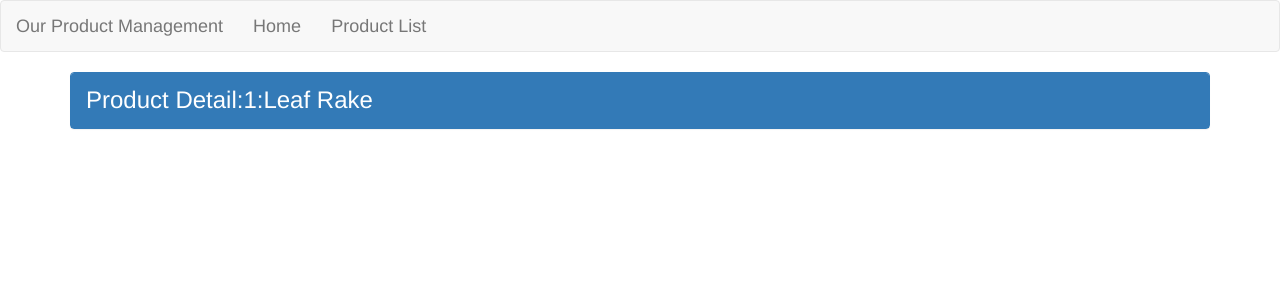
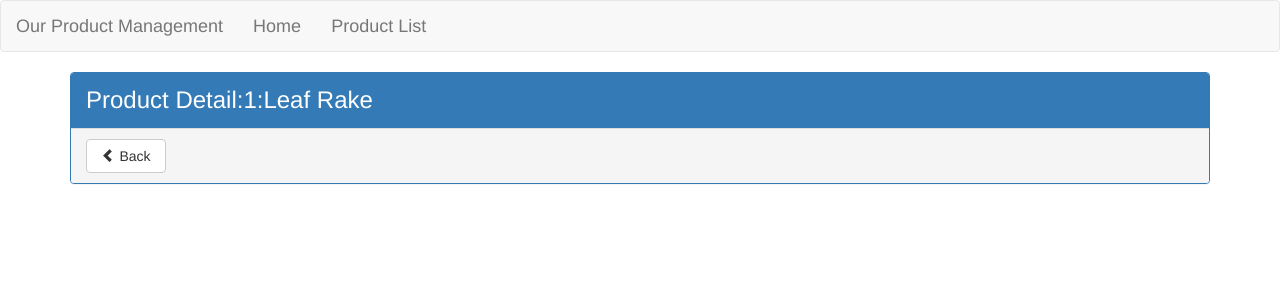
Before and after one commit to santoshkarki/ProductManagementSystem, an Angular app: page /products/1 in a window 1280 px wide. Shown: the top 300 px of the page. Built offline with nearby package versions, Linux system fonts and the light colour scheme.

Commit message:
activating routes with code && protecting routes with guard

```diff
--- a/src/app/app.module.ts
+++ b/src/app/app.module.ts
@@ -10,6 +10,7 @@ import { ProductDetailComponent } from './product-list/product-detail.component'
 import { WelcomeComponent } from './home/welcome.component';
 import {RouterModule}  from '@angular/router'
 import { appRouterModule } from './app.routes';
+import { ProductListGuardService } from './product-list/product-list-guard.service';
 
 
 @NgModule({
@@ -28,7 +29,7 @@ import { appRouterModule } from './app.routes';
     HttpClientModule,
     appRouterModule
   ],
-  providers: [],
+  providers: [ProductListGuardService],
   bootstrap: [AppComponent]
 })
 export class AppModule { }
--- a/src/app/app.routes.ts
+++ b/src/app/app.routes.ts
@@ -2,12 +2,14 @@ import { Routes, RouterModule } from "@angular/router";
 import { ProductListComponent } from "./product-list/product-list.component";
 import { ProductDetailComponent } from "./product-list/product-detail.component";
 import { WelcomeComponent } from "./home/welcome.component";
+import { ProductListGuardService } from "./product-list/product-list-guard.service";
 
 
 
 const routes: Routes = [
     {path: 'productList', component: ProductListComponent},
-    {path: 'products/:id', component: ProductDetailComponent},
+    {path: 'products/:id', canActivate:[ProductListGuardService],
+            component: ProductDetailComponent},
     {path: 'welcome', component: WelcomeComponent},
     {path: '', redirectTo: 'welcome', pathMatch: 'full'},
     {path: '**', redirectTo: 'welcome', pathMatch: 'full'}
--- a/src/app/product-list/product-detail.component.html
+++ b/src/app/product-list/product-detail.component.html
@@ -2,4 +2,10 @@
     <div class='panel-heading'>
         {{pageTitle + ':' + product.productName}}
     </div>
+    <div class='panel-footer'>
+        <a class ='btn btn-default' (click)='onBack()' style='width:80px'>
+            <i class='glyphicon glyphicon-chevron-left'></i> Back
+        </a>
+
+    </div>
 </div>
--- a/src/app/product-list/product-detail.component.ts
+++ b/src/app/product-list/product-detail.component.ts
@@ -1,8 +1,7 @@
 import { Component, OnInit } from '@angular/core';
-import {ActivatedRoute} from '@angular/router';
+import {ActivatedRoute, Router} from '@angular/router';
 import { IProduct } from '../product';
-import { ProductService } from './product.service';
-import { Observable } from 'rxjs/Observable';
+
 
 
 @Component({
@@ -16,7 +15,7 @@ export class ProductDetailComponent implements OnInit {
   sub: any;
 
 
-  constructor(private route : ActivatedRoute, private  productService : ProductService) { }
+  constructor(private route : ActivatedRoute, private  router: Router) { }
 
   ngOnInit(){
      let id = +this.route.snapshot.paramMap.get('id');
@@ -36,4 +35,8 @@ export class ProductDetailComponent implements OnInit {
 
   }
 
+  onBack(): void{
+    this.router.navigate (['/productList']);
+  }
+
     }
--- /dev/null
+++ b/src/app/product-list/product-list-guard.service.ts
@@ -0,0 +1,21 @@
+import { Injectable } from '@angular/core';
+import { CanActivate, ActivatedRouteSnapshot, Router } from '@angular/router';
+
+
+
+@Injectable()
+export class ProductListGuardService implements  CanActivate{
+
+  constructor(private router : Router) { }
+
+  canActivate(route : ActivatedRouteSnapshot): boolean {
+    let id = +route.url[1].path;
+    if(isNaN(id) || id<1){
+          alert("Invalid product ID");
+          this.router.navigate(['/productList'])
+          return false;
+    }
+    return true;
+  }
+
+}
```
Also changed, not shown: 1 other file (tests, documents, lock files or other folders).
